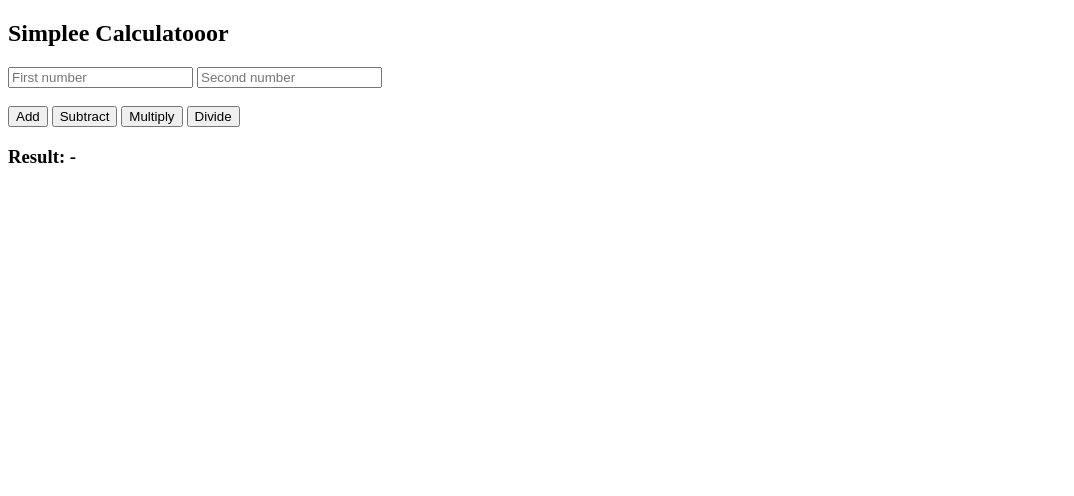
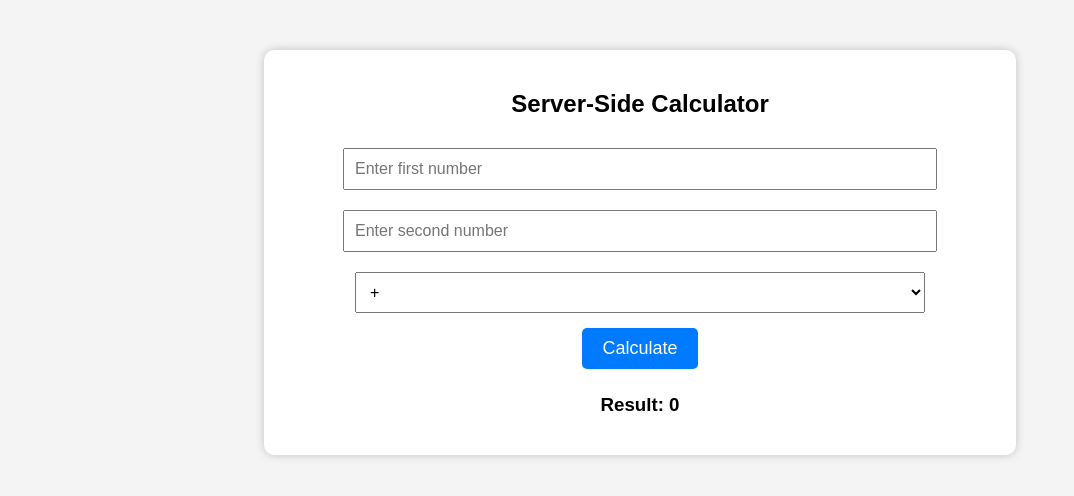
Before and after one commit to upadhyayabha95/web-implement1, a plain HTML site: page docs/index.html in a window 1280 px wide. Shown: the whole page, without its empty margins (0-1074 px from the left). Drawn offline with Linux system fonts and the light colour scheme.

Commit message:
Added different material in new branch

```diff
--- a/docs/index.html
+++ b/docs/index.html
@@ -1,45 +1,25 @@
 <!DOCTYPE html>
-<html>
+<html lang="en">
 <head>
-  <title>Calculator</title>
+    <meta charset="UTF-8">
+    <meta name="viewport" content="width=device-width, initial-scale=1.0">
+    <title>Server-Side Calculator</title>
+    <link rel="stylesheet" href="style.css">
 </head>
 <body>
-  <h2>Simplee Calculatooor</h2>
-  <input type="number" id="num1" placeholder="First number" />
-  <input type="number" id="num2" placeholder="Second number" />
-  <br><br>
-  <button onclick="calculate('add')">Add</button>
-  <button onclick="calculate('sub')">Subtract</button>
-  <button onclick="calculate('mul')">Multiply</button>
-  <button onclick="calculate('div')">Divide</button>
-
-  <h3>Result: <span id="result">-</span></h3>
-
-  <script>
-    const apiUrl = 'https://web-implement1-h7wd.onrender.com/api/calculate'; // Replace with your actual backend URL
-
-    function calculate(operation) {
-      const num1 = document.getElementById('num1').value;
-      const num2 = document.getElementById('num2').value;
-
-      fetch(apiUrl, {
-        method: 'POST',
-        headers: { 'Content-Type': 'application/json' },
-        body: JSON.stringify({ num1, num2, operation })
-      })
-      .then(res => res.json())
-      .then(data => {
-        if (data.error) {
-          document.getElementById('result').textContent = `Error: ${data.error}`;
-        } else {
-          document.getElementById('result').textContent = data.result;
-        }
-      })
-      .catch(err => {
-        document.getElementById('result').textContent = 'Error contacting server.';
-        console.error(err);
-      });
-    }
-  </script>
+    <div class="calculator">
+        <h2>Server-Side Calculator</h2>
+        <input type="number" id="num1" placeholder="Enter first number">
+        <input type="number" id="num2" placeholder="Enter second number">
+        <select id="operator">
+            <option value="+">+</option>
+            <option value="-">-</option>
+            <option value="*">*</option>
+            <option value="/">/</option>
+        </select>
+        <button onclick="calculate()">Calculate</button>
+        <h3>Result: <span id="result">0</span></h3>
+    </div>
+    <script src="script.js"></script>
 </body>
 </html>
--- /dev/null
+++ b/docs/script.js
@@ -0,0 +1,20 @@
+function calculate() {
+    let num1 = parseFloat(document.getElementById("num1").value);
+    let num2 = parseFloat(document.getElementById("num2").value);
+    let operator = document.getElementById("operator").value;
+
+    fetch("http://192.168.1.168:10000/calculate", {
+        method: "POST",
+        headers: { "Content-Type": "application/json" },
+        body: JSON.stringify({ num1, num2, operator })
+    })
+    .then(response => response.json())
+    .then(data => {
+        if (data.error) {
+            document.getElementById("result").innerText = data.error;
+        } else {
+            document.getElementById("result").innerText = data.result;
+        }
+    })
+    .catch(error => console.error("Error:", error));
+}
--- /dev/null
+++ b/docs/style.css
@@ -0,0 +1,40 @@
+body {
+    font-family: Arial, sans-serif;
+    text-align: center;
+    background-color: #f4f4f4;
+    margin: 50px;
+}
+
+.calculator {
+    background: white;
+    padding: 20px;
+    display: inline-block;
+    border-radius: 10px;
+    box-shadow: 0px 0px 10px rgba(0, 0, 0, 0.2);
+}
+
+input, select {
+    width: 80%;
+    padding: 10px;
+    margin: 10px;
+    font-size: 16px;
+}
+
+button {
+    padding: 10px 20px;
+    font-size: 18px;
+    margin: 5px;
+    cursor: pointer;
+    border: none;
+    background: #007bff;
+    color: white;
+    border-radius: 5px;
+}
+
+button:hover {
+    background: #0056b3;
+}
+
+h3 {
+    margin-top: 20px;
+}
```
Also changed, not shown: render-backend/index.js (deleted, +0 -36 lines), render-backend/package.json (+12 -6 lines), render-backend/server.js (added, +44 -0 lines), README.md, render-backend/readme.md (deleted), 1 other file.
